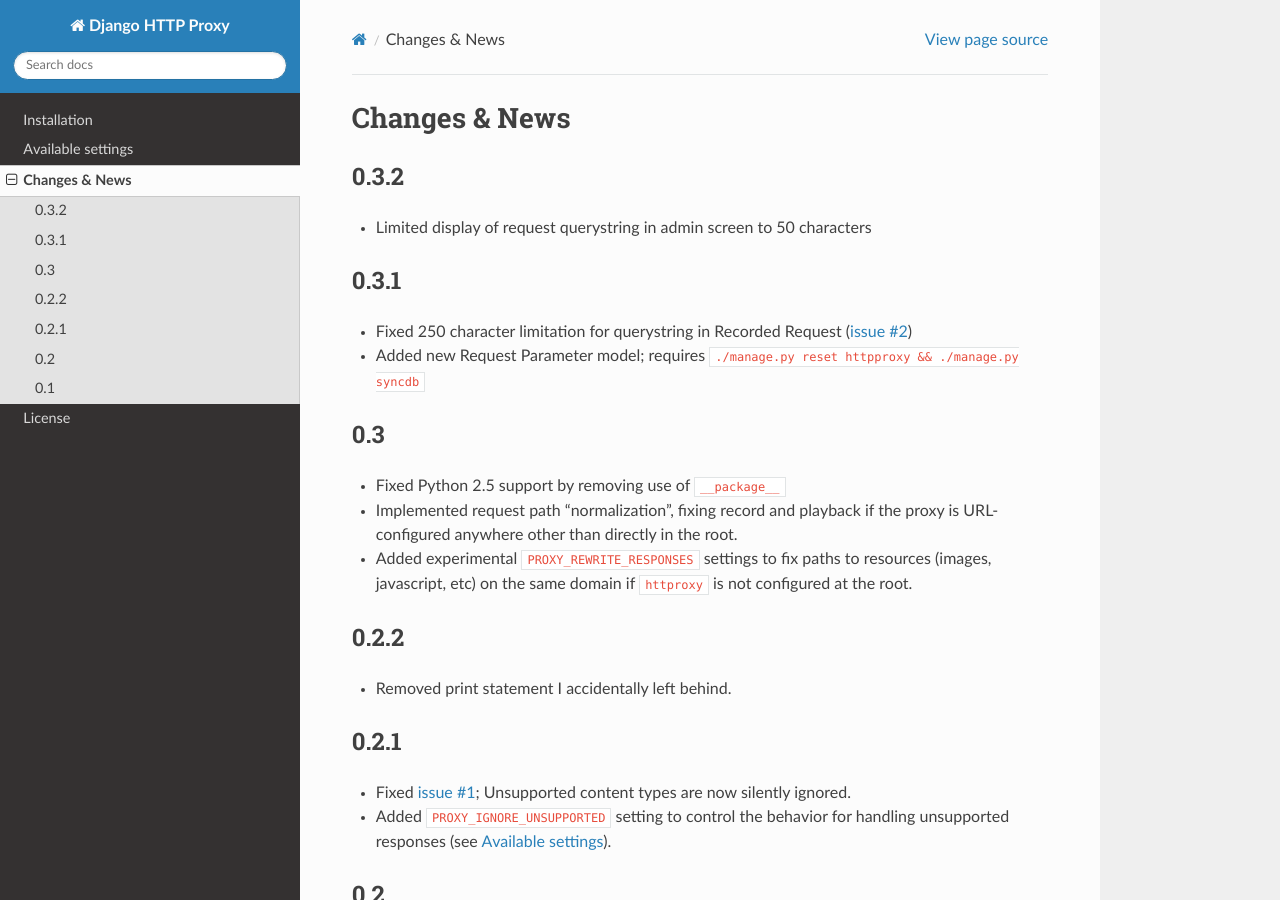
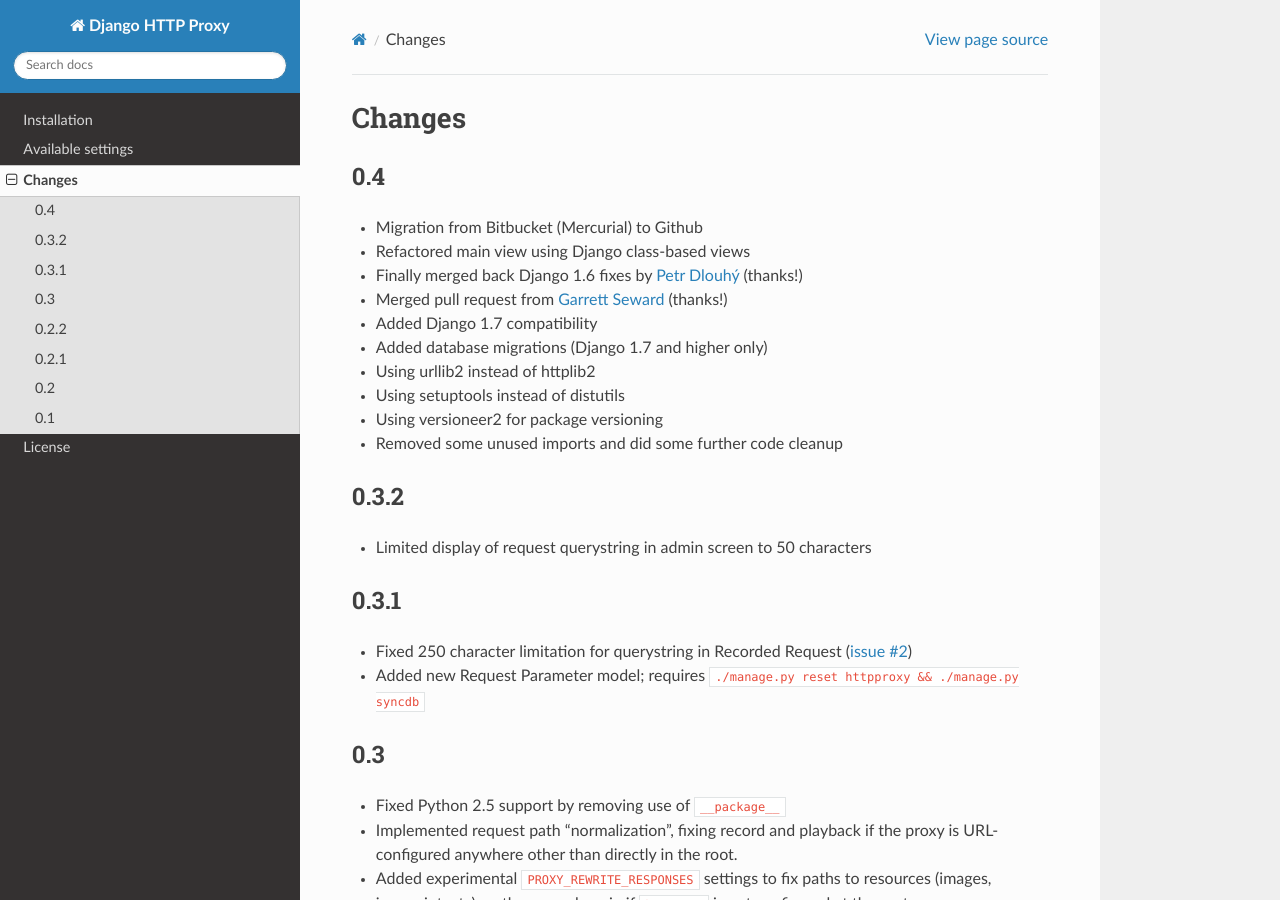
Before and after one commit to yvandermeer/django-http-proxy, a Sphinx documentation site: the page built from docs/changes.rst, in a window 1280 px wide and 900 px high. Built offline with Sphinx 7.4.7 and the Read the Docs theme 2.0.0, drawn with Linux system fonts in a browser that asks for light colours; the version number could not be read and is left out.

Commit message:
Add 0.4 release notes

```diff
--- a/docs/changes.rst
+++ b/docs/changes.rst
@@ -1,5 +1,19 @@
-Changes & News
---------------
+Changes
+-------
+
+0.4
+~~~
+
+* Migration from Bitbucket (Mercurial) to Github
+* Refactored main view using Django class-based views
+* Finally merged back Django 1.6 fixes by `Petr Dlouhý <https://bitbucket.org/pdlouhy>`_ (thanks!)
+* Merged pull request from `Garrett Seward <https://github.com/spectralsun>`_ (thanks!)
+* Added Django 1.7 compatibility
+* Added database migrations (Django 1.7 and higher only)
+* Using urllib2 instead of httplib2
+* Using setuptools instead of distutils
+* Using versioneer2 for package versioning
+* Removed some unused imports and did some further code cleanup
 
 0.3.2
 ~~~~~
```
